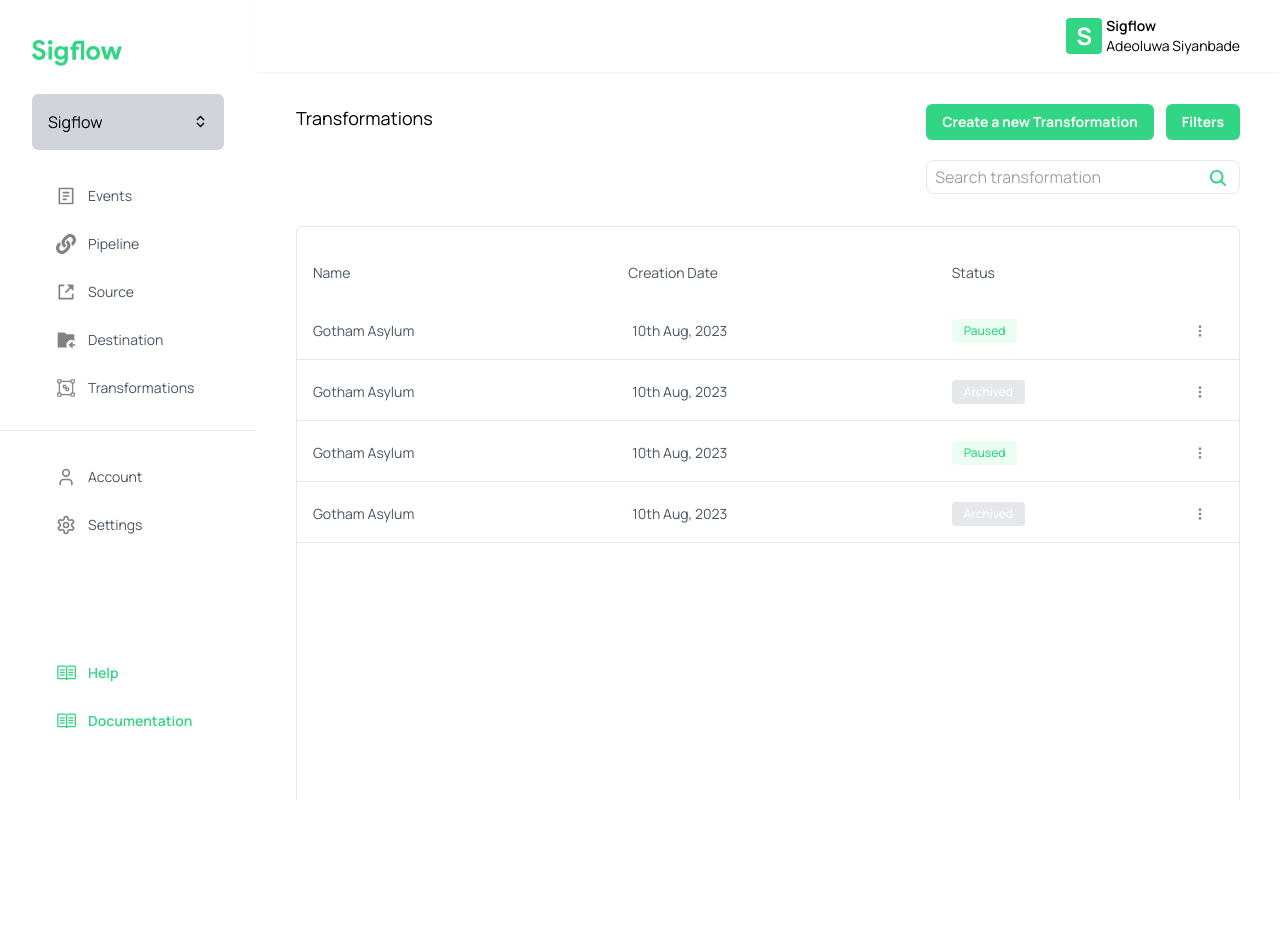
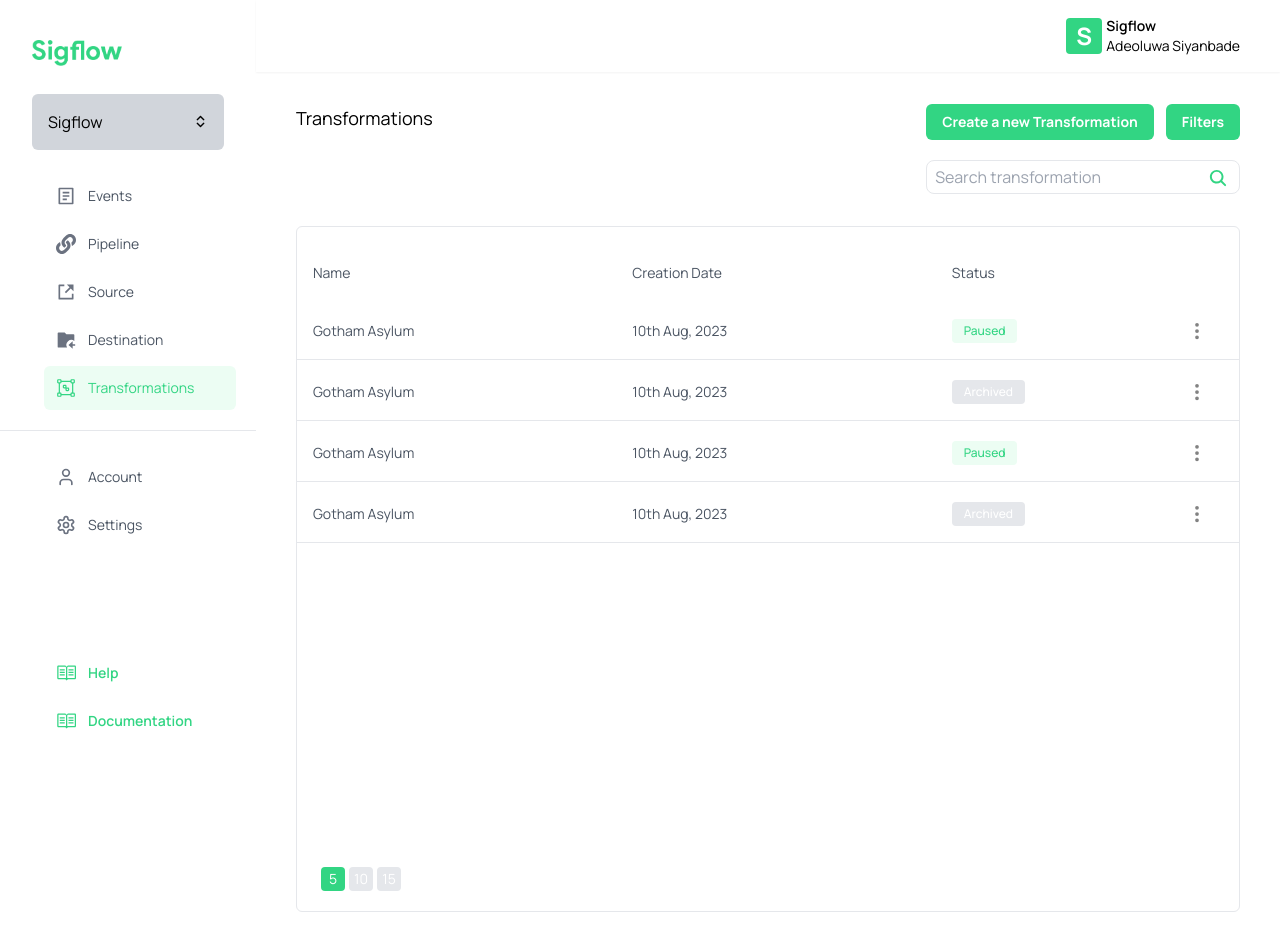
Before and after one commit to Ayodelearog/sigflow, a Next.js app: page /dashboard/transformations in a window 1280 px wide. Shown: the top 950 px of the page. Before the commit the page ends 800 px from the top, so only its background shows below. Built offline with nearby package versions, Linux system fonts and the light colour scheme; sample sign-in values are in the browser's storage.

Commit message:
add active class to sidebar and fix other bugs

```diff
--- a/app/SignIn/page.js
+++ b/app/SignIn/page.js
@@ -4,7 +4,8 @@ import { useEffect, useState } from 'react';
 import { BiLogoGithub } from 'react-icons/bi';
 import { FcGoogle } from 'react-icons/fc';
 import { HiOutlineKey } from 'react-icons/hi';
-import { PiEyeSlashLight } from 'react-icons/pi';
+import { LiaEyeSolid } from 'react-icons/lia';
+import { LiaEyeSlashSolid } from 'react-icons/lia';
 
 
 import { useRouter } from 'next/navigation'
@@ -68,7 +69,7 @@ const SignIn = () => {
 
 
     return (
-        <div className='w-ful h-screen flex flex-col  py-8 px-4 pb-96'>
+        <div className='w-ful h-screen flex flex-col  py-8 px-4 mb-96'>
             <Image
                 src="/Sigflow logo.png"
                 width={90}
@@ -103,7 +104,8 @@ const SignIn = () => {
                             onChange={handleChange}
                             />
                             <div className="absolute right-3 top-2">
-                                <PiEyeSlashLight size={20} className='text-gray-600 cursor-pointer' onClick={togglePasswordVisibility} />
+                                {showPassword && <LiaEyeSolid size={20} className='text-gray-600 cursor-pointer' onClick={togglePasswordVisibility} />}
+                                {!showPassword && <LiaEyeSlashSolid size={20} className='text-gray-600 cursor-pointer' onClick={togglePasswordVisibility} />}
                             </div>
                         </div>
 
@@ -149,7 +151,7 @@ const SignIn = () => {
                         </div>
                     </div>
             </div>
-                <p className='text-center mt-3 text-medium font-normal'>Don&apos;t have an account? <span className='font-medium text-primary'>Sign Up</span></p>
+            <p className='text-center mt-3 text-medium font-normal'>Don&apos;t have an account? <span className='font-medium text-primary'>Sign Up</span></p>
         </div>
     );
 }
--- a/app/components/Sidebar.js
+++ b/app/components/Sidebar.js
@@ -46,41 +46,61 @@ const Sidebar = () => {
 
             <div className="mt-6 flex flex-col gap-1 ml-3 w-full">
                 <Link href='/dashboard'>
-                    <div className="flex gap-3 items-center w-full py-3 px-3 rounded-md group hover:bg-hover-bg cursor-pointer
-                    transition ease-in-out duration-500">
-                        <RiFileList2Line size={20} color="#828282"/>
 
-                        <p className="font-md text-sm text-gray-600">Events</p>
+                    <div className={`flex gap-3 items-center w-full py-3 px-3 rounded-md group hover:bg-hover-bg cursor-pointer
+                    transition ease-in-out duration-500 ${pathname === '/dashboard' ? 'bg-hover-bg text-primary' : ''}`}>
+                        <RiFileList2Line size={20} className={`text-gray-500 ${pathname === '/dashboard' ? ' text-primary' : ''}`}/>
+
+                        <p className={`font-md text-sm text-gray-600 group-hover:text-primary
+                            group-hover:font-semibold group-transition ease-in-out duration-500
+                            ${pathname === '/dashboard' ? ' text-primary font-medium' : ''}`}
+                        >
+                            Events
+                      </p>
                     </div>
                 </Link>
 
                 <div className="flex gap-3 items-center w-full py-3 px-3 rounded-md group hover:bg-hover-bg cursor-pointer
                 transition ease-in-out duration-500">
-                    <FaLink size={20} color="#828282"/>
+                    <FaLink size={20} className="text-gray-500"/>
                     <p className="font-md text-sm text-gray-600 group-hover:text-primary
-                     group-hover:font-semibold group-transition ease-in-out duration-500">Pipeline</p>
+                        group-hover:font-semibold group-transition ease-in-out duration-500"
+                        >
+                            Pipeline
+                    </p>
                 </div>
 
                 <div className="flex gap-3 items-center w-full py-3 px-3 rounded-md group hover:bg-hover-bg cursor-pointer
                 transition ease-in-out duration-500">
-                    <RiShareBoxFill size={20} color="#828282"/>
+                    <RiShareBoxFill size={20} className="text-gray-500"/>
                     <p className="font-md text-sm text-gray-600 group-hover:text-primary
-                     group-hover:font-semibold group-transition ease-in-out duration-500">Source</p>
+                     group-hover:font-semibold group-transition ease-in-out duration-500"
+                    >
+                        Source
+                    </p>
                 </div>
 
                 <div className="flex gap-3 items-center w-full py-3 px-3 rounded-md group hover:bg-hover-bg cursor-pointer
                 transition ease-in-out duration-500">
-                    <RiFolderReceivedFill size={20} color="#828282"/>
+                    <RiFolderReceivedFill size={20} className="text-gray-500"/>
                     <p className="font-md text-sm text-gray-600 group-hover:text-primary
-                     group-hover:font-semibold group-transition ease-in-out duration-500">Destination</p>
+                        group-hover:font-semibold group-transition ease-in-out duration-500"
+                    >
+                        Destination
+                    </p>
                 </div>
 
-                <Link href='/dashboard/transformations' className={` ${pathname === '/dashboard/transformations' ? style : ''}`}>
-                    <div className="flex gap-3 items-center w-full py-3 px-3 rounded-md group hover:bg-hover-bg cursor-pointer
-                    transition ease-in-out duration-500">
-                        <RxTransform size={20} color="#828282"/>
-                        <p className="font-md text-sm text-gray-600 group-hover:text-primary
-                        group-hover:font-semibold group-transition ease-in-out duration-500">Transformations</p>
+                <Link href='/dashboard/transformations'>
+                    <div className={`flex gap-3 items-center w-full py-3 px-3 rounded-md group hover:bg-hover-bg cursor-pointer
+                        transition ease-in-out duration-500 ${pathname === '/dashboard/transformations' ? 'group bg-hover-bg text-primary' : ''}`}>
+                        <RxTransform size={20} className={` text-gray-500 ${pathname === '/dashboard/transformations' ? 'text-primary' : ''}`}/>
+
+                        <p className={`font-md text-sm text-gray-600 group-hover:text-primary
+                            group-hover:font-semibold group-transition ease-in-out duration-500
+                            ${pathname === '/dashboard/transformations' ? 'text-primary font-md' : ''}`}
+                        >
+                            Transformations
+                        </p>
                     </div>
                 </Link>
 
@@ -92,17 +112,20 @@ const Sidebar = () => {
             <div className="mt-6 flex flex-col gap-1 ml-3 w-full ">
                 <div className="flex gap-3 items-center w-full py-3 px-3 rounded-md group hover:bg-hover-bg cursor-pointer
                 transition ease-in-out duration-500">
-                    <LuUser size={20} color="#828282"/>
+                    <LuUser size={20} className="text-gray-500"/>
 
                     <p className="font-md text-sm text-gray-600 group-hover:text-primary
-                     group-hover:font-semibold group-transition ease-in-out duration-500">Account</p>
+                        group-hover:font-semibold group-transition ease-in-out duration-500"
+                    >
+                        Account
+                    </p>
                 </div>
 
                 <div className="flex gap-3 items-center w-full py-3 px-3 rounded-md group hover:bg-hover-bg cursor-pointer
                     transition ease-in-out duration-500">
-                    <LuSettings size={20} color="#828282" className="group-hover:text-primary"/>
+                    <LuSettings size={20} className="text-gray-500"/>
                     <p className="font-md text-sm text-gray-600 group-hover:text-primary
-                     group-hover:font-semibold group-transition ease-in-out duration-500"
+                        group-hover:font-semibold group-transition ease-in-out duration-500"
                     >
                         Settings
                     </p>
@@ -120,9 +143,7 @@ const Sidebar = () => {
                 <div className="flex gap-3 items-center w-full py-3 px-3 rounded-md group hover:bg-hover-bg cursor-pointer
                     transition ease-in-out duration-500">
                     <GoBook size={20} className="text-primary"/>
-                    <p className="font-semibold text-sm text-primary ">
-                        Documentation
-                    </p>
+                    <p className="font-semibold text-sm text-primary ">Documentation</p>
                 </div>
             </div>
         </div>
--- a/app/dashboard/layout.js
+++ b/app/dashboard/layout.js
@@ -3,15 +3,15 @@ import Sidebar from "../components/Sidebar";
 
 const DashboardLayout = ({ children }) => {
     return (
-        <div className='grid grid-cols-5 max-w-screen-xl mx-auto overflow-x-hidden overflow-y-auto'>
+        <div className='grid grid-cols-5 max-w-screen-xl mx-auto overflow-x-hidden overflow-y-hidden'>
             <div class="col-span-1 w-full h-screen ">
                 <Sidebar />
             </div>
 
-            <div class="col-span-4 h-screen relative">
+            <div class="col-span-4 min-h-screen relative">
                 <Header />
 
-                <div className="w-full min-h-full pl-10 pr-10 pt-8 overflow-y-auto scroll-smooth">
+                <div className="w-full min-h-full pl-10 pr-10 pt-8 overflow-y-auto ">
                     {children}
                 </div>
             </div>
--- a/app/dashboard/transformations/page.jsx
+++ b/app/dashboard/transformations/page.jsx
@@ -3,11 +3,16 @@
 import { useEffect, useState } from 'react';
 import { BsThreeDotsVertical } from 'react-icons/bs';
 import { IoSearch } from 'react-icons/io5';
+import { LiaEyeSolid } from 'react-icons/lia';
+import { BsArchive } from 'react-icons/bs';
+import { RiDeleteBinLine } from 'react-icons/ri';
 import { useRouter } from 'next/navigation'
 
 
 
 const Transformations = () => {
+    const [viewMore, setViewMore] = useState(false)
+
     const router = useRouter()
 
     useEffect(()=> {
@@ -18,16 +23,13 @@ const Transformations = () => {
         }
     }, [router])
 
-
-
-
-
-
-
-
+    const toggleViewMore = () => {
+        setViewMore(prevState=> !prevState)
+    }
 
     return (
-        <section className='min-h-screen  overflow-y-auto flex flex-col mb-44'>
+        <section className='max-h-screen  flex flex-col mb-80 pb-24'>
+            <div className=' h-screen'>
             <div className="flex justify-between">
                 <h1 className="font-semi-bold text-lg">Transformations</h1>
 
@@ -63,15 +65,15 @@ const Transformations = () => {
 
             <div class="grid grid-cols-3 gap-1 mt-8 py-5  border rounded-md overflow-y-auto">
                 <div class="col-span-1 p-4 font-normal text-sm text-gray-600">Name</div>
-                <div class="col-span-1 p-4 font-normal text-sm text-gray-600">Creation Date</div>
+                <div class="col-span-1 p-4 font-normal text-sm text-gray-600 ml-1">Creation Date</div>
                 <div class="col-span-1 p-4 font-normal text-sm text-gray-600 pl-6">Status</div>
 
                 <div class="col-span-3 grid grid-cols-3 gap-4 border-b border-gray-200">
+
                     <div class="col-span-1 p-4 font-normal text-sm text-gray-600 flex justify-between items-center">Gotham Asylum</div>
                     <div class="col-span-1 p-4 font-normal text-sm text-gray-600 flex justify-between items-center">10th Aug, 2023</div>
-                    <div class="col-span-1 p-4 font-normal text-sm text-gray-600 flex justify-between items-center pr-8"
-                    >
-                        <span className='px-3 py-1 bg-hover-bg rounded font-medium text-xs text-primary'>Paused</span> <BsThreeDotsVertical color="#828282" />
+                    <div class="col-span-1 p-4 font-normal text-sm text-gray-600 flex justify-between items-center pr-8 relative">
+                        <span className='px-3 py-1 bg-hover-bg rounded font-medium text-xs text-primary'>Paused</span> <BsThreeDotsVertical size={20} color="#828282" />
                     </div>
                 </div>
 
@@ -80,7 +82,7 @@ const Transformations = () => {
                     <div class="col-span-1 p-4 font-normal text-sm text-gray-600 flex justify-between items-center">10th Aug, 2023</div>
                     <div class="col-span-1 p-4 font-normal text-sm text-gray-600 flex justify-between items-center pr-8"
                     >
-                        <span className='px-3 py-1 bg-gray-200 rounded font-medium text-xs text-white'>Archived</span> <BsThreeDotsVertical color="#828282" />
+                        <span className='px-3 py-1 bg-gray-200 rounded font-medium text-xs text-white'>Archived</span> <BsThreeDotsVertical size={20} color="#828282" />
                     </div>
                 </div>
 
@@ -89,16 +91,20 @@ const Transformations = () => {
                     <div class="col-span-1 p-4 font-normal text-sm text-gray-600 flex justify-between items-center">10th Aug, 2023</div>
                     <div class="col-span-1 p-4 font-normal text-sm text-gray-600 flex justify-between items-center pr-8"
                     >
-                        <span className='px-3 py-1 bg-hover-bg rounded font-medium text-xs text-primary'>Paused</span> <BsThreeDotsVertical color="#828282" />
+                        <span className='px-3 py-1 bg-hover-bg rounded font-medium text-xs text-primary'>Paused</span> <BsThreeDotsVertical size={20} color="#828282" />
                     </div>
                 </div>
 
                 <div class="col-span-3 grid grid-cols-3 gap-4 border-b border-gray-200">
                     <div class="col-span-1 p-4 font-normal text-sm text-gray-600 flex justify-between items-center">Gotham Asylum</div>
                     <div class="col-span-1 p-4 font-normal text-sm text-gray-600 flex justify-between items-center">10th Aug, 2023</div>
-                    <div class="col-span-1 p-4 font-normal text-sm text-gray-600 flex justify-between items-center pr-8"
-                    >
-                        <span className='px-3 py-1 bg-gray-200 rounded font-medium text-xs text-white'>Archived</span> <BsThreeDotsVertical color="#828282" />
+                    <div class="col-span-1 p-4 font-normal text-sm text-gray-600 flex justify-between items-center pr-8 relative">
+                        <span className='px-3 py-1 bg-gray-200 rounded font-medium text-xs text-white'>Archived</span> <BsThreeDotsVertical size={20} color="#828282" onClick={toggleViewMore} className='cursor-pointer active:text-primary' />
+                        { viewMore && <div className='p-4 w-max rounded flex flex-col gap-2 bg-white absolute top-10 right-10 transition-all duration-300 shadow-md'>
+                            <div className='flex gap-2 items-center'><LiaEyeSolid size={13} className='text-gray-800' /> <p className='font-normal text-xs text-gray-800'>View Transformation</p></div>
+                            <div className='flex gap-2 items-center'><BsArchive size={13} className='text-gray-800' /> <p className='font-normal text-xs text-gray-800'>Archive Transformation</p></div>
+                            <div className='flex gap-2 items-center'><RiDeleteBinLine size={13} className='text-red-600' /> <p className='font-normal text-xs text-red-600 '>Delete</p></div>
+                        </div>}
                     </div>
                 </div>
 
@@ -124,7 +130,7 @@ const Transformations = () => {
                 </div>
             </div>
 
-
+            </div>
         </section>
     );
 }
```
